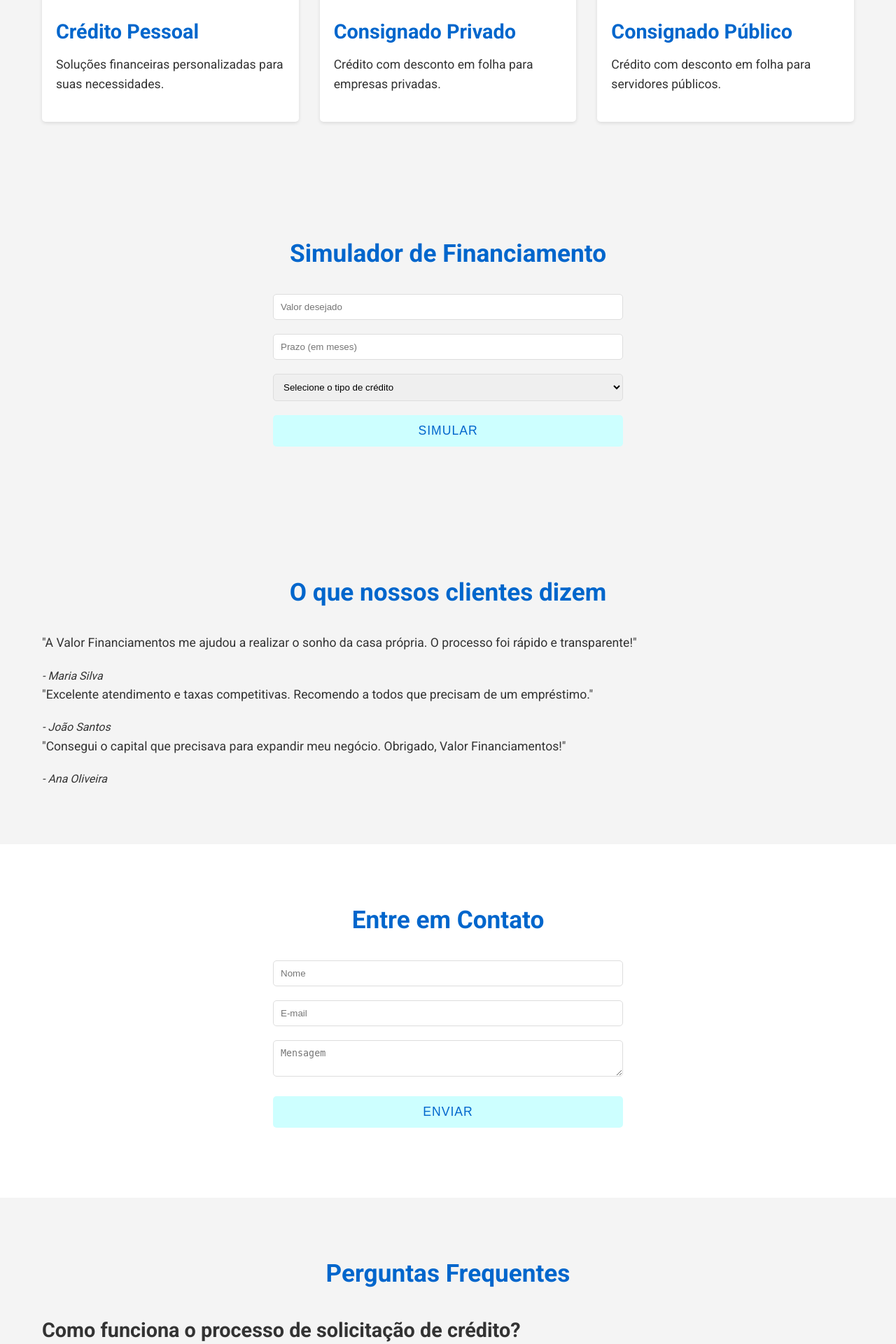
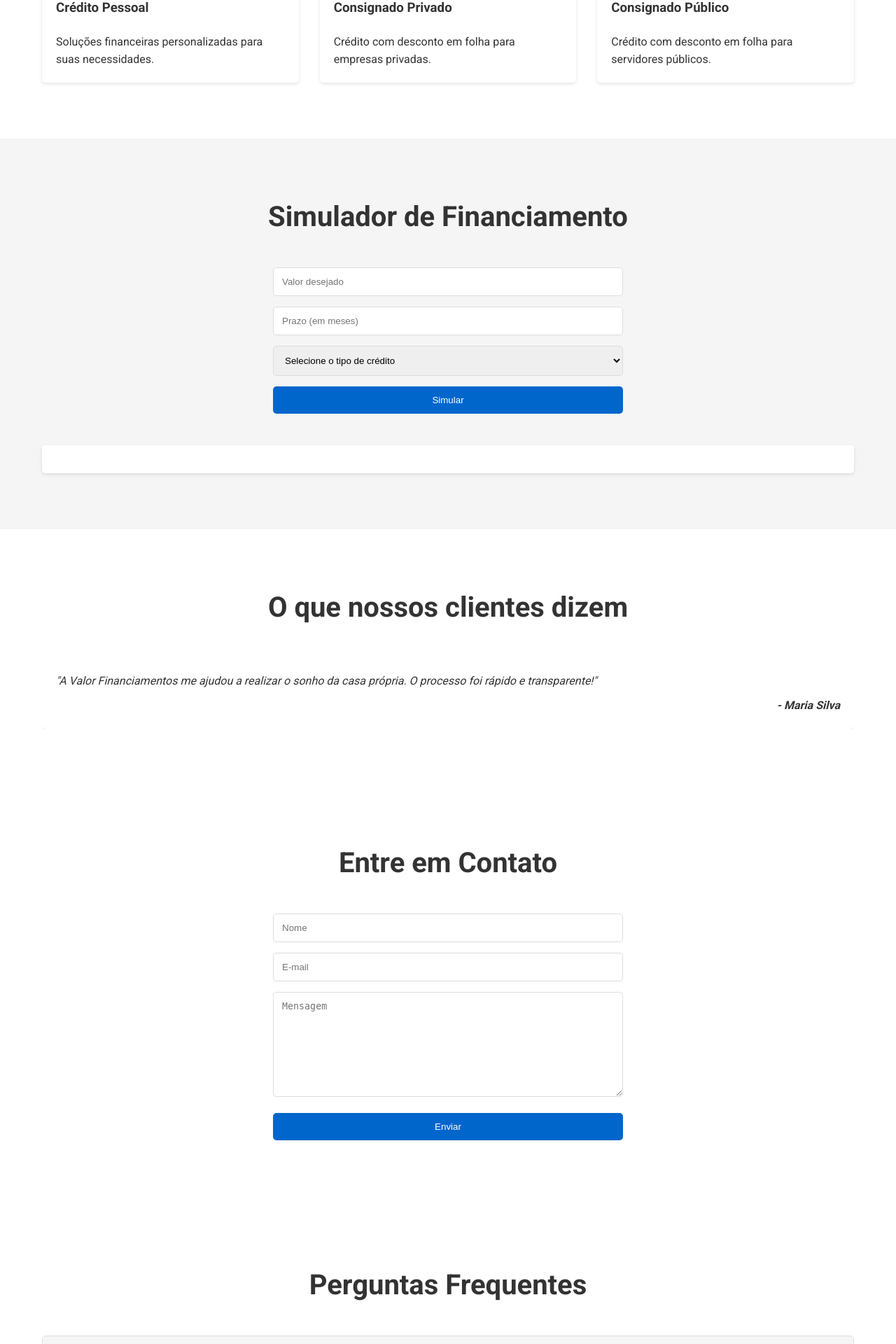
Before and after one commit to Pazzi14/SITEVALOR2-broken-, a PHP site: page / in a window 1280 px wide. Shown: the part 985-2905 px from the top of the page at 70% size. Run offline with PHP 8.4, Linux system fonts and the light colour scheme.

Commit message:
Update style.css

```diff
--- a/style.css
+++ b/style.css
@@ -1,11 +1,14 @@
+/* Variáveis globais */
 :root {
     --primary-color: #0066cc;
-    --secondary-color: #cdffff;
+    --secondary-color: #ff6600;
     --text-color: #333;
-    --bg-light: #f4f4f4;
+    --bg-light: #f5f5f5;
     --white: #ffffff;
+    --black: #000000;
 }
 
+/* Reset e estilos gerais */
 * {
     margin: 0;
     padding: 0;
@@ -13,7 +16,7 @@
 }
 
 body {
-    font-family: 'Roboto', Arial, sans-serif;
+    font-family: 'Roboto', sans-serif;
     line-height: 1.6;
     color: var(--text-color);
 }
@@ -101,143 +98,260 @@ nav ul li a:hover {
     margin-bottom: 30px;
 }
 
+/* Botões */
 .cta-button {
     display: inline-block;
     background-color: var(--secondary-color);
-    color: var(--primary-color);
-    padding: 10px 20px;
+    color: var(--white);
+    padding: 12px 24px;
     text-decoration: none;
     border-radius: 5px;
     font-weight: bold;
-    transition: background-color 0.3s ease, transform 0.3s ease;
+    transition: background-color 0.3s ease;
 }
 
 .cta-button:hover {
-    background-color: var(--primary-color);
-    color: var(--white);
-    transform: translateY(-3px);
+    background-color: #e65c00;
 }
 
-/* Sections */
+/* Seções */
 .section-padding {
     padding: 80px 0;
-}
-
-.bg-light {
-    background-color: var(--bg-light);
 }
 
 h2 {
     text-align: center;
     margin-bottom: 40px;
-    color: var(--primary-color);
+    font-size: 2.5rem;
 }
 
-/* Products Grid */
+/* Produtos */
 .produtos-grid {
     display: grid;
-    grid-template-columns: repeat(auto-fit, minmax(250px, 1fr));
+    grid-template-columns: repeat(auto-fit, minmax(300px, 1fr));
     gap: 30px;
 }
 
 .produto-item {
     background-color: var(--white);
-    padding: 20px;
     border-radius: 5px;
+    overflow: hidden;
     box-shadow: 0 2px 5px rgba(0,0,0,0.1);
-    transition: transform 0.3s ease, box-shadow 0.3s ease;
+    transition: transform 0.3s ease;
 }
 
 .produto-item:hover {
-    transform: translateY(-10px);
-    box-shadow: 0 5px 15px rgba(0,0,0,0.2);
+    transform: translateY(-5px);
 }
 
 .produto-item img {
     width: 100%;
     height: 200px;
     object-fit: cover;
-    border-radius: 5px;
-    margin-bottom: 15px;
 }
 
 .produto-item h3 {
-    color: var(--primary-color);
-    margin-bottom: 10px;
+    padding: 20px;
+    margin: 0;
 }
 
-/* Forms */
-form {
+.produto-item p {
+    padding: 0 20px 20px;
+}
+
+/* Simulador */
+#simulador {
+    background-color: var(--bg-light);
+}
+
+#simulador-form {
     max-width: 500px;
     margin: 0 auto;
 }
 
-input, textarea, select, button {
+#simulador-form input,
+#simulador-form select,
+#simulador-form button {
     width: 100%;
-    padding: 10px;
-    margin-bottom: 20px;
+    padding: 12px;
+    margin-bottom: 15px;
     border: 1px solid #ddd;
     border-radius: 5px;
 }
 
-button {
-    background-color: var(--secondary-color);
-    color: var(--primary-color);
+#simulador-form button {
+    background-color: var(--primary-color);
+    color: var(--white);
     border: none;
     cursor: pointer;
-    transition: background-color 0.3s ease, transform 0.3s ease;
+    transition: background-color 0.3s ease;
 }
 
-button:hover {
+#simulador-form button:hover {
+    background-color: #004c99;
+}
+
+#resultado-simulacao {
+    margin-top: 30px;
+    padding: 20px;
+    background-color: var(--white);
+    border-radius: 5px;
+    box-shadow: 0 2px 5px rgba(0,0,0,0.1);
+}
+
+/* Depoimentos */
+.depoimentos-slider {
+    display: flex;
+    overflow-x: auto;
+    scroll-snap-type: x mandatory;
+    scroll-behavior: smooth;
+    -webkit-overflow-scrolling: touch;
+}
+
+.depoimento-item {
+    flex: 0 0 100%;
+    scroll-snap-align: start;
+    padding: 20px;
+    background-color: var(--white);
+    border-radius: 5px;
+    margin-right: 20px;
+    box-shadow: 0 2px 5px rgba(0,0,0,0.1);
+}
+
+.depoimento-item p {
+    font-style: italic;
+    margin-bottom: 10px;
+}
+
+.depoimento-item cite {
+    font-weight: bold;
+    display: block;
+    text-align: right;
+}
+
+/* Contato */
+#contato-form {
+    max-width: 500px;
+    margin: 0 auto;
+}
+
+#contato-form input,
+#contato-form textarea,
+#contato-form button {
+    width: 100%;
+    padding: 12px;
+    margin-bottom: 15px;
+    border: 1px solid #ddd;
+    border-radius: 5px;
+}
+
+#contato-form textarea {
+    height: 150px;
+}
+
+#contato-form button {
     background-color: var(--primary-color);
     color: var(--white);
-    transform: translateY(-3px);
+    border: none;
+    cursor: pointer;
+    transition: background-color 0.3s ease;
 }
 
-/* Redes Sociais Section */
-.social-grid {
-    display: grid;
-    grid-template-columns: repeat(auto-fit, minmax(200px, 1fr));
-    gap: 20px;
-    margin-top: 30px;
+#contato-form button:hover {
+    background-color: #004c99;
 }
 
-.social-item {
-    display: flex;
-    flex-direction: column;
-    align-items: center;
-    justify-content: center;
-    padding: 20px;
+/* FAQ */
+.faq-item {
+    margin-bottom: 20px;
+    border: 1px solid #ddd;
     border-radius: 5px;
-    color: var(--white);
-    text-decoration: none;
+    overflow: hidden;
+}
+
+.faq-question {
+    background-color: var(--bg-light);
+    padding: 15px;
+    cursor: pointer;
+    position: relative;
+}
+
+.faq-question::after {
+    content: '+';
+    position: absolute;
+    right: 15px;
+    top: 50%;
+    transform: translateY(-50%);
+}
+
+.faq-item.active .faq-question::after {
+    content: '-';
+}
+
+.faq-answer {
+    padding: 0 15px;
+    max-height: 0;
+    overflow: hidden;
+    transition: max-height 0.3s ease;
+}
+
+.faq-item.active .faq-answer {
+    max-height: 500px;
+    padding: 15px;
+}
+
+/* Blog */
+.blog-posts {
+    display: grid;
+    grid-template-columns: repeat(auto-fit, minmax(300px, 1fr));
+    gap: 30px;
+}
+
+.blog-post {
+    background-color: var(--white);
+    border-radius: 5px;
+    overflow: hidden;
+    box-shadow: 0 2px 5px rgba(0,0,0,0.1);
     transition: transform 0.3s ease;
 }
 
-.social-item:hover {
+.blog-post:hover {
     transform: translateY(-5px);
 }
 
-.social-item i {
-    font-size: 3rem;
-    margin-bottom: 10px;
+.blog-post-img {
+    width: 100%;
+    height: 200px;
+    object-fit: cover;
 }
 
-.instagram {
-    background: linear-gradient(45deg, #405de6, #5851db, #833ab4, #c13584, #e1306c, #fd1d1d);
+.blog-post h3 {
+    padding: 15px;
+    margin: 0;
 }
 
-.facebook {
-    background-color: #3b5998;
+.blog-post p {
+    padding: 0 15px 15px;
 }
 
-.linkedin {
-    background-color: #0077b5;
+.read-more {
+    display: inline-block;
+    padding: 10px 15px;
+    background-color: var(--primary-color);
+    color: var(--white);
+    text-decoration: none;
+    border-radius: 5px;
+    margin: 0 15px 15px;
+    transition: background-color 0.3s ease;
+}
+
+.read-more:hover {
+    background-color: #004c99;
 }
 
 /* Footer */
 footer {
-    background-color: var(--primary-color);
+    background-color: var(--black);
     color: var(--white);
     padding: 40px 0;
 }
@@ -296,203 +427,115 @@ footer {
     margin-right: 10px;
 }
 
-/* Sobre Nós Page */
-.sobre-nos-hero {
-    background-image: url('https://w0.peakpx.com/wallpaper/234/832/HD-wallpaper-glass-bank-with-coins-piggy-bank-savings-money-concepts-finance-saving-concept-business-stacks-of-coins.jpg');
-    height: 300px;
+/* Animações */
+.fade-in {
+    opacity: 0;
+    transform: translateY(20px);
+    transition: opacity 0.5s ease, transform 0.5s ease;
 }
 
-.team-grid {
-    display: grid;
-    grid-template-columns: 1fr 1fr;
-    gap: 30px;
-    align-items: center;
+.fade-in.visible {
+    opacity: 1;
+    transform: translateY(0);
 }
 
-.img-fluid {
-    max-width: 100%;
-    height: auto;
-    border-radius: 5px;
-    margin-bottom: 20px;
-}
-
-/* Responsiveness */
+/* Responsividade */
 @media (max-width: 768px) {
-    nav {
-        flex-direction: column;
+    .mobile-menu-toggle {
+        display: block;
     }
 
-    nav ul {
-        margin-top: 20px;
+    .nav-menu {
+        display: none;
+        flex-direction: column;
+        position: absolute;
+        top: 70px;
+        left: 0;
+        width: 100%;
+        background-color: var(--white);
+        box-shadow: 0 2px 5px rgba(0,0,0,0.1);
+    }
+
+    .nav-menu.active {
+        display: flex;
+    }
+
+    .nav-menu li {
+        margin: 0;
+        text-align: center;
+    }
+
+    .nav-menu a {
+        display: block;
+        padding: 15px;
     }
 
     .hero h1 {
         font-size: 2rem;
     }
 
+    .hero p {
+        font-size: 1rem;
+    }
+
+    .depoimentos-slider {
+        flex-direction: column;
+    }
+
+    .depoimento-item {
+        margin-right: 0;
+        margin-bottom: 20px;
+    }
+
     .footer-content {
         flex-direction: column;
     }
-
-    .footer-social {
-        margin-top: 20px;
-    }
-
-    .team-grid {
-        grid-template-columns: 1fr;
-    }
 }
 
-/* Animations */
-@keyframes fadeIn {
-    from { opacity: 0; }
-    to { opacity: 1; }
-}
-
-.fade-in {
-    animation: fadeIn 1s ease-out;
-}
-
-@keyframes slideInFromBottom {
-    from { transform: translateY(50px); opacity: 0; }
-    to { transform: translateY(0); opacity: 1; }
-}
-
-.slide-in {
-    animation: slideInFromBottom 0.5s ease-out;
-}
-
-/* Accessibility */
+/* Acessibilidade */
 .skip-link {
     position: absolute;
     top: -40px;
     left: 0;
-    background: var(--primary-color);
+    background-color: var(--black);
     color: var(--white);
     padding: 8px;
-    z-index: 100;
+    z-index: 1001;
+    transition: top 0.3s ease;
 }
 
 .skip-link:focus {
     top: 0;
 }
 
-/* Print styles */
-@media print {
-    .whatsapp-button,
-    .social-grid,
-    nav,
-    .cta-button {
-        display: none;
-    }
-
-    body {
-        font-size: 12pt;
-    }
-
-    .container {
-        width: 100%;
-        max-width: none;
-    }
+/* Cookie Banner */
+.cookie-banner {
+    position: fixed;
+    bottom: 0;
+    left: 0;
+    right: 0;
+    background-color: var(--bg-light);
+    padding: 15px;
+    text-align: center;
+    z-index: 1000;
+    display: none;
 }
 
-/* Additional styles for Sobre Nós page */
-.sobre-nos-hero h1 {
-    font-size: 2.5rem;
-    text-shadow: 2px 2px 4px rgba(0,0,0,0.5);
+.cookie-banner.show {
+    display: block;
 }
 
-.sobre-nos-hero::before {
-    content: '';
-    position: absolute;
-    top: 0;
-    left: 0;
-    right: 0;
-    bottom: 0;
-    background: rgba(0, 0, 0, 0.6);
-    z-index: 1;
+.cookie-banner button {
+    margin-top: 10px;
+    padding: 8px 16px;
+    background-color: var(--primary-color);
+    color: var(--white);
+    border: none;
+    border-radius: 5px;
+    cursor: pointer;
+    transition: background-color 0.3s ease;
 }
 
-.sobre-nos-hero .container {
-    position: relative;
-    z-index: 2;
+.cookie-banner button:hover {
+    background-color: #004c99;
 }
-
-.section-padding p {
-    margin-bottom: 20px;
-    font-size: 1.1rem;
-}
-
-.team-grid h3 {
-    color: var(--primary-color);
-    margin-bottom: 15px;
-}
-
-/* Enhancements for better visual hierarchy */
-h2 {
-    font-size: 2.2rem;
-    margin-bottom: 30px;
-}
-
-h3 {
-    font-size: 1.8rem;
-    margin-bottom: 20px;
-}
-
-.section-padding:nth-child(even) {
-    background-color: var(--bg-light);
-}
-
-/* Improve form styling */
-form input:focus,
-form textarea:focus,
-form select:focus {
-    outline: none;
-    border-color: var(--primary-color);
-    box-shadow: 0 0 5px rgba(0, 102, 204, 0.5);
-}
-
-/* Enhance button styles */
-.cta-button,
-button[type="submit"] {
-    font-size: 1.1rem;
-    padding: 12px 24px;
-    text-transform: uppercase;
-    letter-spacing: 1px;
-}
-
-/* Improve footer layout */
-.footer-content {
-    flex-wrap: wrap;
-}
-
-.footer-info,
-.footer-social {
-    flex: 1 1 300px;
-    margin-bottom: 20px;
-}
-
-/* Add hover effect to product items */
-.produto-item {
-    transition: transform 0.3s ease, box-shadow 0.3s ease;
-}
-
-.produto-item:hover {
-    transform: translateY(-5px);
-    box-shadow: 0 10px 20px rgba(0,0,0,0.1);
-}
-
-/* Enhance WhatsApp button */
-.whatsapp-button {
-    font-size: 1rem;
-    padding: 12px 24px;
-}
-
-.whatsapp-button:hover {
-    background-color: #128C7E;
-}
-
-/* Add smooth scrolling for all browsers */
-html {
-    scroll-behavior: smooth;
-}
```
Also changed, not shown: other parts of style.css (+52 -41 lines).
